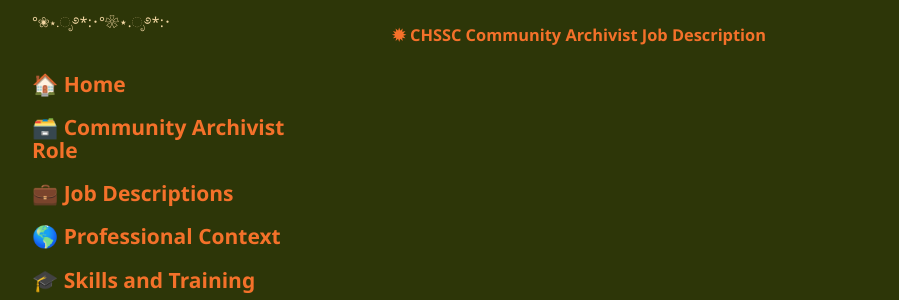
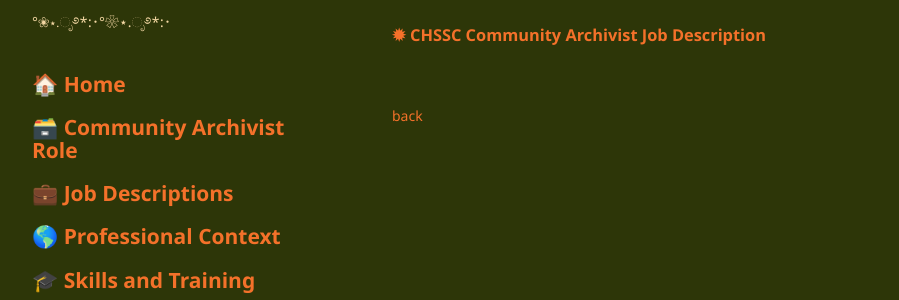
Before and after one commit to chaanelly/IS270-CHSSC, a Jekyll site: the page built from pages/community-archivist.md, in a window 1280 px wide. Shown: the part 604-904 px from the top of the page, without its empty margins (178-1077 px from the left). Built offline with Jekyll 4.4.1, drawn with Linux system fonts in a browser that asks for light colours; our own code applies the rules of GitHub Pages for plain Markdown files.

Commit message:
Update community-archivist.md

```diff
--- a/pages/community-archivist.md
+++ b/pages/community-archivist.md
@@ -17,3 +17,7 @@ Because community archives often have very small staff, archivists must also dev
 <br>
 
 ### [✹ CHSSC Community Archivist Job Description](https://turtledurdle.github.io/IS270-CHSSC/CHSSC_Community_Archivist_Job_Description_v2.pdf)
+
+<br>
+
+[back](../index.md)
```
